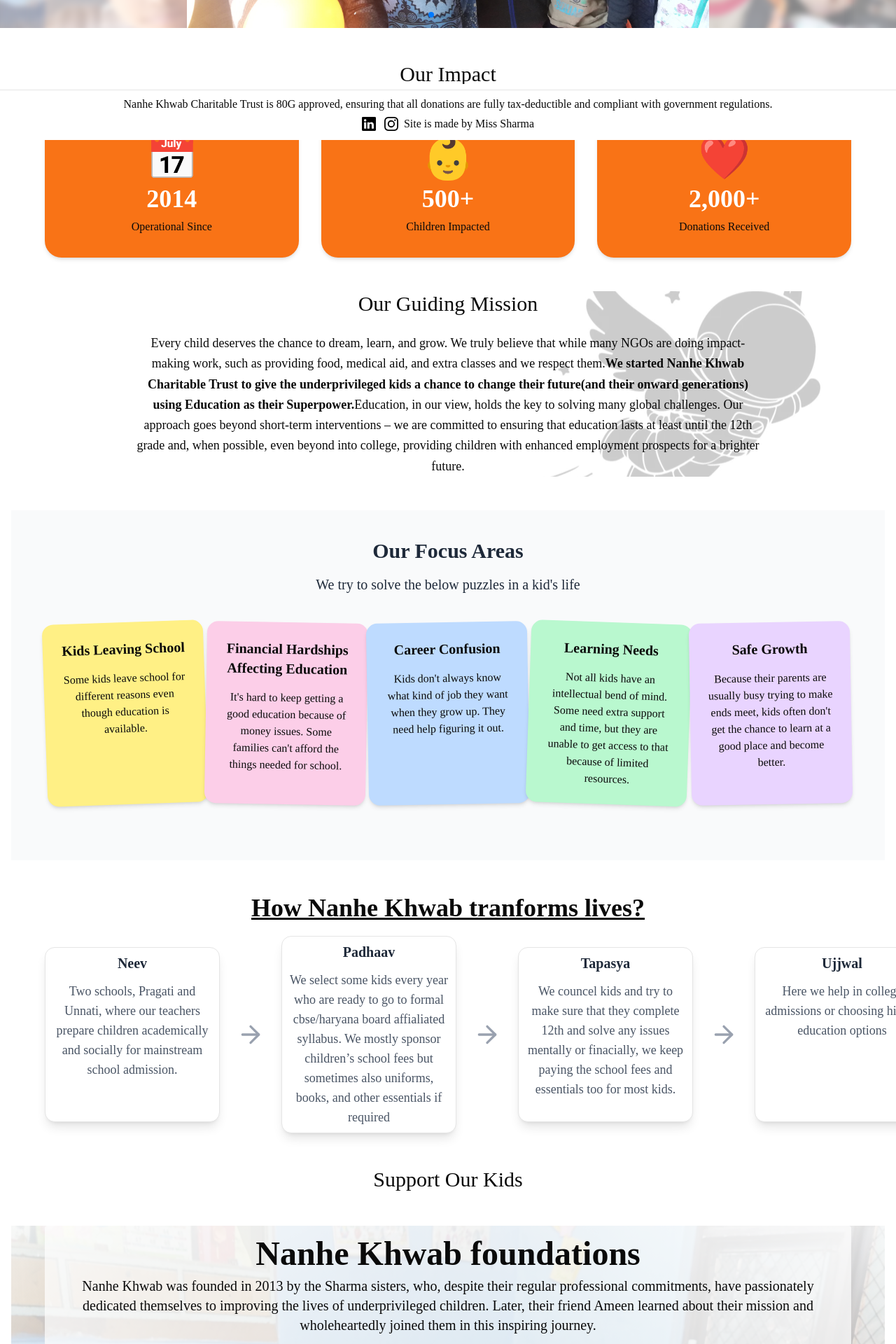
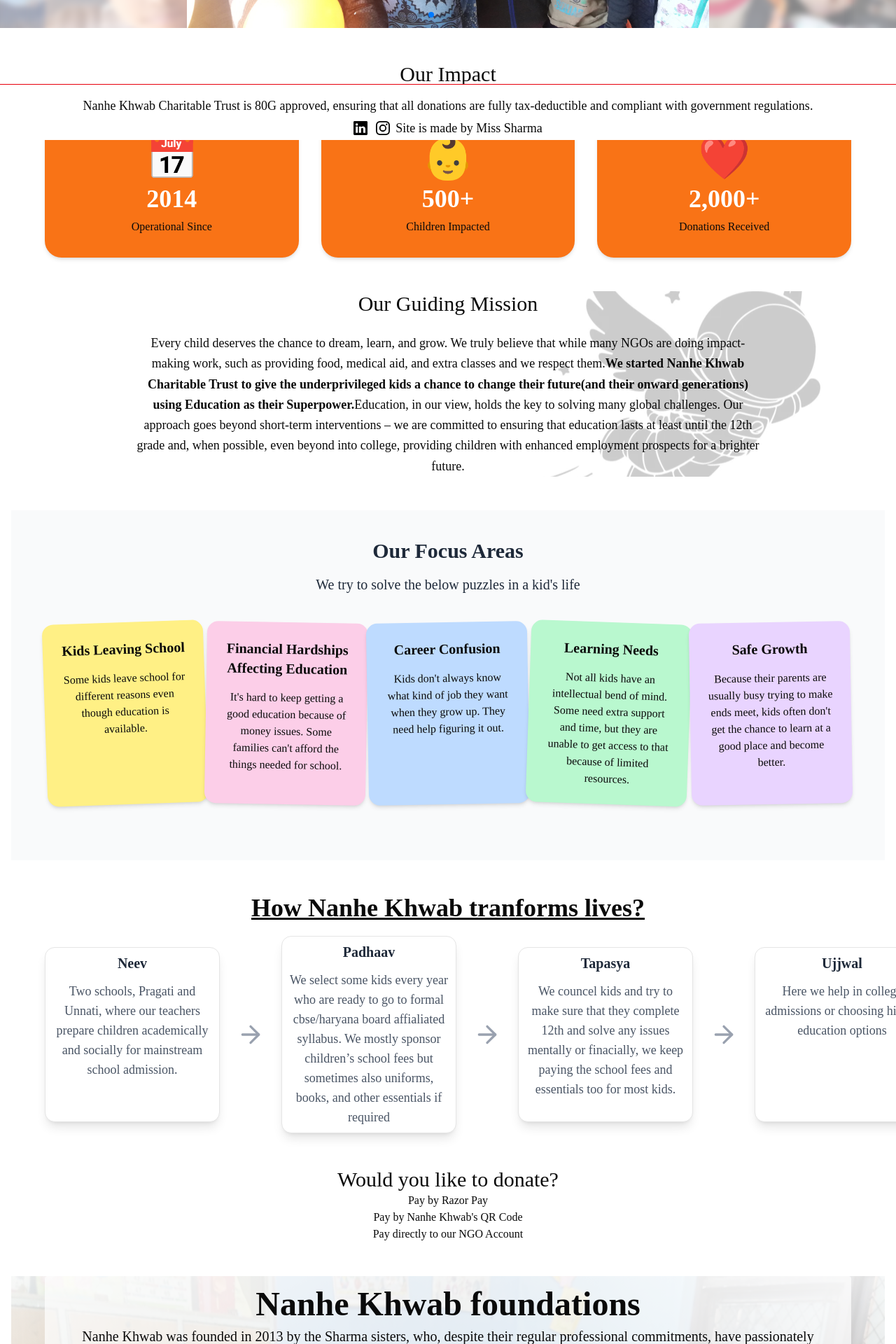
Before and after one commit to priyasharma27021992/nk-revamp, a Next.js app: page / in a window 1280 px wide. Shown: the part 600-2520 px from the top of the page at 70% size. Built offline with nearby package versions, Linux system fonts and the light colour scheme; grey boxes are pictures that could not be loaded.

Commit message:
some minor fixes

```diff
--- a/src/app/page.tsx
+++ b/src/app/page.tsx
@@ -1,4 +1,5 @@
 import DonateSection from '@/components/DonateSection';
+import EmbedSocialWidget from '@/components/EmbedSocialWidget';
 import FocalAreas from '@/components/FocalAreas';
 import HeroSection from '@/components/HeroSection/HeroSection';
 import { Leadership } from '@/components/Leadership';
@@ -29,6 +30,8 @@ export default function Home() {
 				<Team />
 			</div>
 
+			<EmbedSocialWidget />
+
 			<Testimonials />
 
 			<TrustedBy />
--- a/src/components/DonateSection.tsx
+++ b/src/components/DonateSection.tsx
@@ -1,23 +1,42 @@
 'use client';
-import { useEffect } from 'react';
+import { useEffect, useRef } from 'react';
 
 export default function DonateSection() {
+	const formRef = useRef<HTMLFormElement>(null);
+
 	useEffect(() => {
+		if (!formRef.current) return;
+		const existingScript = formRef.current.querySelector(
+			'script[data-rzp="true"]'
+		);
+		if (existingScript) return;
 		const script = document.createElement('script');
 		script.src = 'https://checkout.razorpay.com/v1/payment-button.js';
 		script.async = true;
-		script.setAttribute('data-payment_button_id', 'pl_MwoUBrSlW4Su8v'); // replace with your Razorpay ID
-		document.getElementById('razorpay-button-container')?.appendChild(script);
+		script.dataset.rzp = 'true';
+		script.dataset.payment_button_id = 'pl_RpIrnehKTRmtnf';
+		formRef.current.appendChild(script);
 	}, []);
 
 	return (
 		<section className='text-center bg-[--color-background] rounded-xl max-w-6xl mx-auto w-full'>
 			<h2 className='text-md md:text-xl lg:text-3xl font-[--font-heading] text-[--color-foreground]'>
-				Support Our Kids
+				Would you like to donate?
 			</h2>
-			{/* <form>
-				<div id='razorpay-button-container'></div>
-			</form> */}
+			<ol>
+				<li>
+					<div>
+						<p>Pay by Razor Pay</p>
+						<form ref={formRef}></form>
+					</div>
+				</li>
+				<li>
+					<p>Pay by Nanhe Khwab's QR Code</p>
+				</li>
+				<li>
+					<p>Pay directly to our NGO Account</p>
+				</li>
+			</ol>
 		</section>
 	);
 }
--- a/src/components/Footer.tsx
+++ b/src/components/Footer.tsx
@@ -5,15 +5,16 @@ import Link from 'next/link';
 
 const Footer = () => {
 	return (
-		<footer className='fixed bottom-0 w-full left-0 bg-white h-20'>
-			<div className='flex flex-col justify-center gap-1 items-center my-2 border-t py-2'>
-				<h2 className='text-md font-extralight text-center'>
+		<footer className='fixed bottom-0 w-full left-0 bg-white h-15 lg:h-20'>
+			<hr className='border-red-600' />
+			<div className='flex flex-col justify-center gap-1 items-center my-0.5 lg:my-2 py-0.5 lg:py-2 animate-[var(--moving-text)] text-sm lg:text-lg'>
+				<h2 className='font-extralight text-center text-unwrap overflow-hidden'>
 					Nanhe Khwab Charitable Trust is 80G approved, ensuring that all
 					donations are fully tax-deductible and compliant with government
 					regulations.
 				</h2>
-				<div className='flex gap-2 justify-center items-center'>
-					<div className='flex gap-3'>
+				<div className='flex gap-1 lg:gap-2 justify-center items-center'>
+					<div className='flex gap-1 lg:gap-3'>
 						<Link href='https://www.instagram.com/nanhe_khwab/'>
 							<Image
 								src={LinkedInSVG}
--- a/src/hooks/useScreenSize.tsx
+++ b/src/hooks/useScreenSize.tsx
@@ -53,7 +53,7 @@ function useEvent(target: any, type: any, listener: any, cleanup?: any): void {
 export const useScreenSize = (): readonly [number, number] => {
 	const [size, setSize] = useState(() => getSize());
 
-	useEvent(window, 'resize', () => {
+	useEvent(win, 'resize', () => {
 		setSize(getSize());
 	});
 
```
